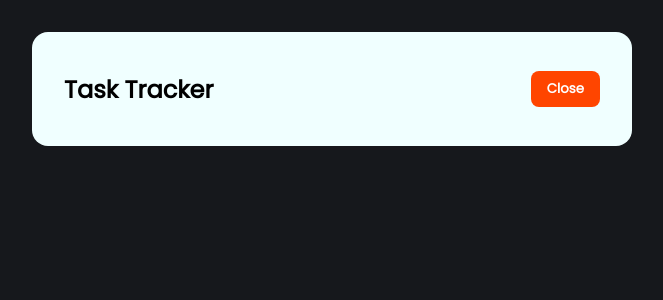
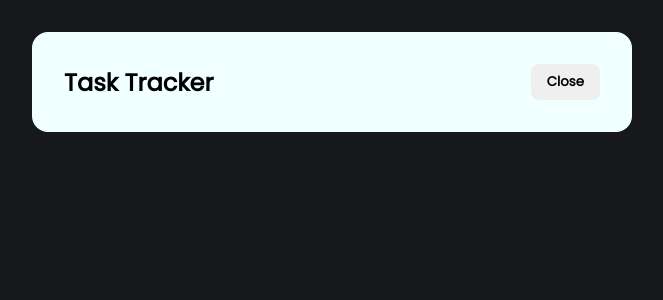
Before and after one commit to eugeniarossanigo/task-tracker, a React (Vite) app: page / in a window 1280 px wide. Shown: the top 300 px of the page, without its empty margins (308-971 px from the left). Built offline with nearby package versions, Linux system fonts and the light colour scheme.

Commit message:
components styles

```diff
--- a/src/App.css
+++ b/src/App.css
@@ -9,7 +9,6 @@
     display: flex;
     justify-content: space-between;
     align-items: center;
-    height: 50px;
 }
 .header h1 {
     font-size: 1.5rem;
@@ -20,7 +19,25 @@
     padding: .5rem 1rem;
     font-weight: 600;
 }
-.btn-close {
-    background-color: orangered;
+.btn-add {
+    background-color: green;
     color: #fff;
 }
+main {
+    padding: 2rem 0;
+    display: flex;
+    flex-direction: column;
+    gap: 1rem;
+}
+.task-container {
+    border: 1px solid lightgray;
+    border-radius: .5rem;
+    padding: 1rem;
+}
+.task-container h3 {
+    display: flex;
+    justify-content: space-between;
+}
+.task-container svg {
+    color: red;
+}
```
